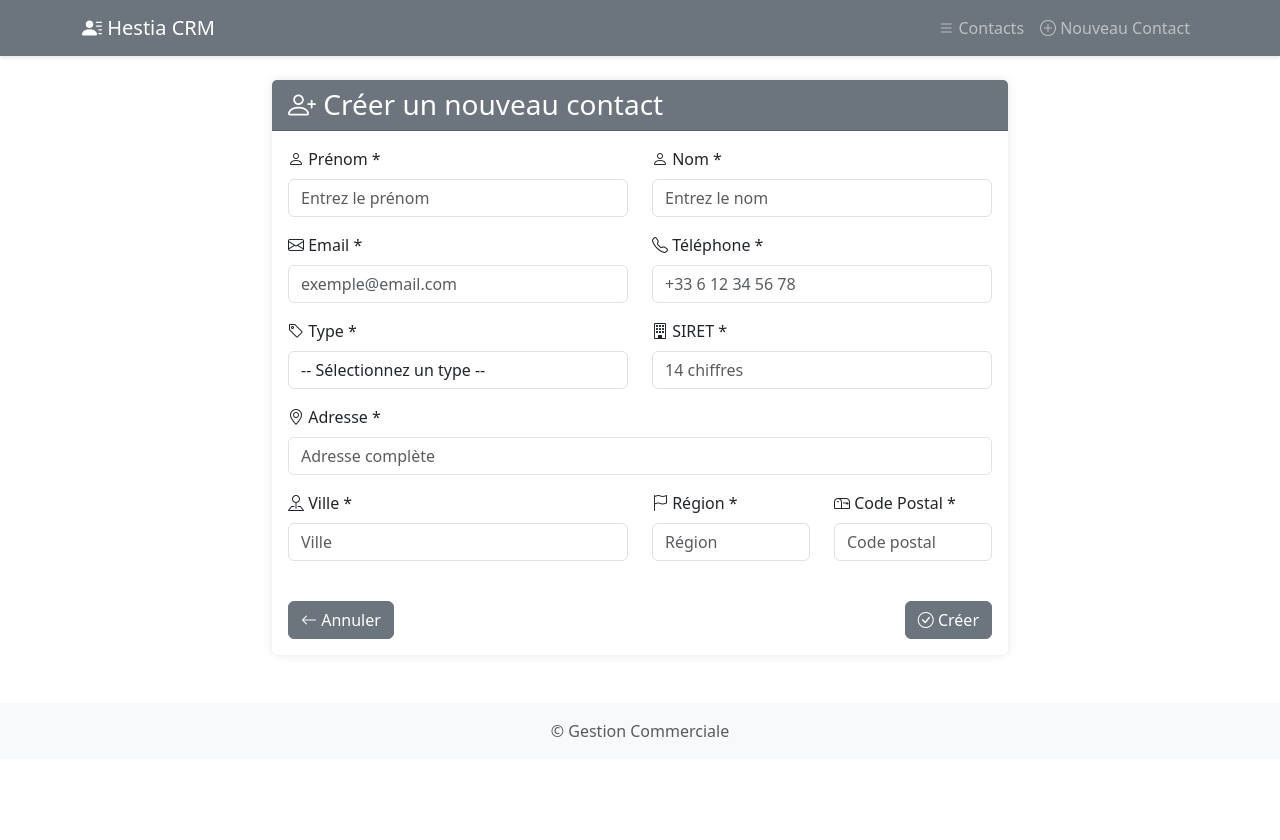
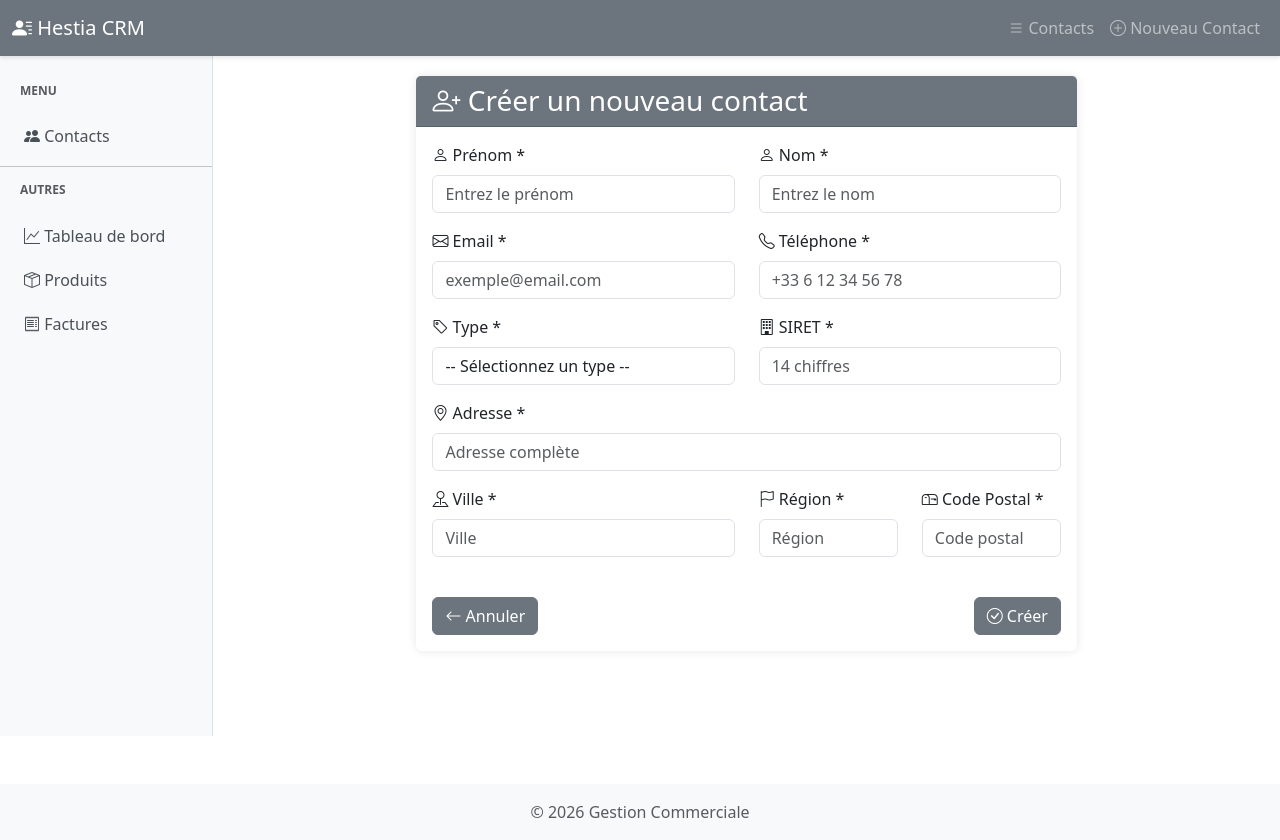
Before and after one commit to ben-dev5/gestionCommercial, a Django app: page /contacts/create/ in a window 1280 px wide. Before the commit the page ends 737 px from the top, so only its background shows below. Run offline with Django 5.2, Linux system fonts and the light colour scheme.

Commit message:
Barre latéral navigation

```diff
--- a/commons/templates/commons/base.html
+++ b/commons/templates/commons/base.html
@@ -3,25 +3,61 @@
 <head>
     <meta charset="UTF-8">
     <meta name="viewport" content="width=device-width, initial-scale=1.0">
-    <title>{% block title %}Gestion des Contacts{% endblock %}</title>
+    <title>Hestia CRM</title>
     <link href="https://cdn.jsdelivr.net/npm/bootstrap@5.3.0/dist/css/bootstrap.min.css" rel="stylesheet">
     <link rel="stylesheet" href="https://cdn.jsdelivr.net/npm/bootstrap-icons@1.11.0/font/bootstrap-icons.css">
     <style>
         body {
             background-color: white;
+            display: flex;
+            flex-direction: column;
+            min-height: 100vh;
         }
+
         .navbar {
             box-shadow: 0 2px 4px rgba(0,0,0,.1);
         }
+
         .card {
             box-shadow: 0 0 10px rgba(0,0,0,.1);
             border: none;
         }
+
+        .sidebar {
+            background-color: #f8f9fa;
+            border-right: 1px solid #dee2e6;
+            min-height: calc(100vh - 120px);
+            padding: 20px 0;
+        }
+
+        .sidebar .nav-link {
+            color: #495057;
+            padding: 10px 20px;
+            border-left: 4px solid transparent;
+            transition: all 0.3s ease;
+        }
+
+        .sidebar .nav-link:hover {
+            background-color: #e9ecef;
+            border-left-color: #6c757d;
+            color: #212529;
+        }
+
+        .sidebar .nav-link.active {
+            background-color: #e9ecef;
+            border-left-color: #6c757d;
+            color: #212529;
+            font-weight: bold;
+        }
+
+        .main-content {
+            flex: 1;
+        }
     </style>
 </head>
 <body>
-    <nav class="navbar navbar-expand-lg navbar-dark bg-secondary mb-4">
-        <div class="container">
+    <nav class="navbar navbar-expand-lg navbar-dark bg-secondary">
+        <div class="container-fluid">
             <a class="navbar-brand" href="{% url 'commons:contact_list' %}">
                 <i class="bi bi-person-lines-fill"></i> Hestia CRM
             </a>
@@ -45,23 +81,55 @@
         </div>
     </nav>
 
-    <div class="container">
+    <div class="container-fluid">
+        <div class="row">
+            <!-- Sidebar à gauche -->
+            <nav class="col-md-2 sidebar d-md-block">
+                <div class="nav flex-column">
+                    <h6 class="px-20 py-2 text-muted text-uppercase" style="padding-left: 20px; font-size: 0.75rem; font-weight: bold;">Menu</h6>
+
+                    <a class="nav-link {% if request.resolver_match.name == 'commons:contact_list' %}active{% endif %}" href="{% url 'commons:contact_list' %}">
+                        <i class="bi bi-people-fill"></i> Contacts
+                    </a>
+
+                    <!-- Placeholder pour futures pages -->
+                    <hr class="my-2">
+                    <h6 class="px-20 py-2 text-muted text-uppercase" style="padding-left: 20px; font-size: 0.75rem; font-weight: bold;">Autres</h6>
+
+                    <a class="nav-link disabled" href="#" title="À venir">
+                        <i class="bi bi-graph-up"></i> Tableau de bord
+                    </a>
+                    <a class="nav-link disabled" href="#" title="À venir">
+                        <i class="bi bi-box-seam"></i> Produits
+                    </a>
+                    <a class="nav-link disabled" href="#" title="À venir">
+                        <i class="bi bi-receipt"></i> Factures
+                    </a>
+                </div>
+            </nav>
+
+            <!-- Contenu principal à droite -->
+            <main class="col-md-10 main-content">
                 {% if messages %}
                     {% for message in messages %}
-                <div class="alert alert-{{ message.tags }} alert-dismissible fade show" role="alert">
+                        <div class="alert alert-{{ message.tags }} alert-dismissible fade show" role="alert" style="margin: 20px 20px 0 20px;">
                             {{ message }}
                             <button type="button" class="btn-close" data-bs-dismiss="alert"></button>
                         </div>
                     {% endfor %}
                 {% endif %}
 
+                <div style="padding: 20px;">
                     {% block content %}
                     {% endblock %}
+                </div>
+            </main>
+        </div>
     </div>
 
     <footer class="mt-5 py-3 bg-light text-center">
         <div class="container">
-            <span class="text-muted">© Gestion Commerciale</span>
+            <span class="text-muted">© 2026 Gestion Commerciale</span>
         </div>
     </footer>
 
```
Lines whose indentation alone changed are shown as unchanged.
